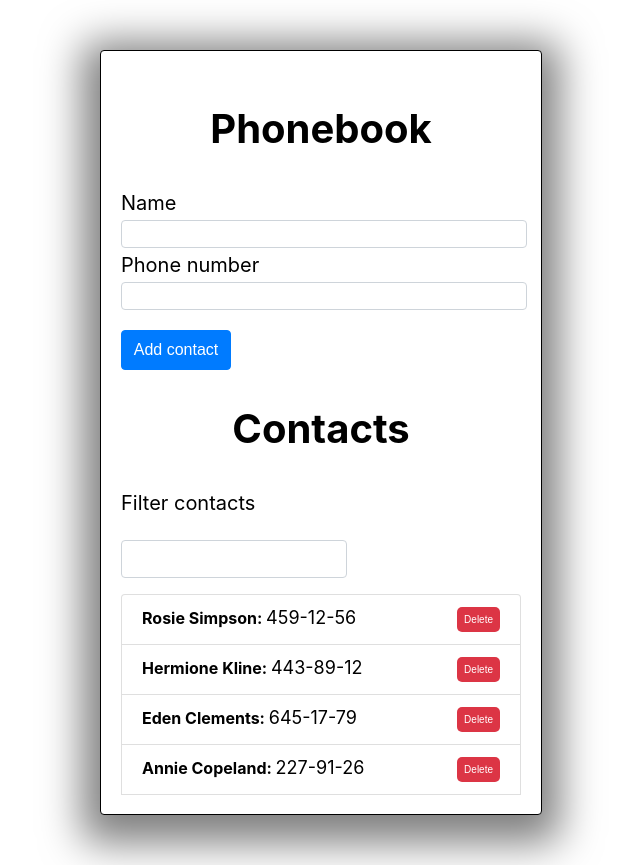
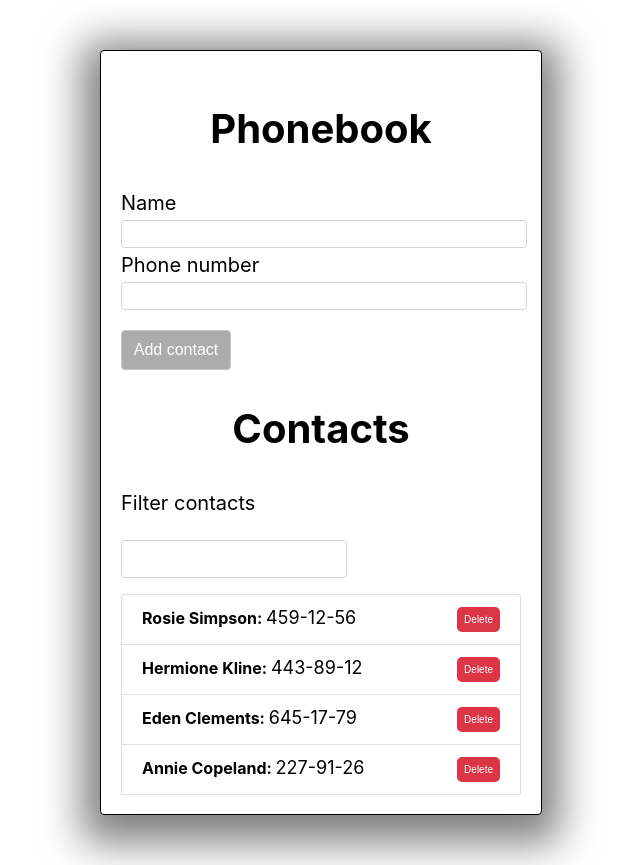
Before and after one commit to Piojank/goit-react-hw-02-phonebook, a React (Create React App) app: page / in a window 1280 px wide. Shown: the whole page, without its empty margins (319-959 px from the left). Built offline with nearby package versions, Linux system fonts and the light colour scheme.

Commit message:
delete console.log let Notiflix

```diff
--- a/src/components/App.jsx
+++ b/src/components/App.jsx
@@ -2,7 +2,7 @@ import React, { Component } from "react";
 import s from './App.module.css';
 
 import { Section } from "./Section/Section";
-// import { Notification } from "./Notification/Notification";
+import { Notification } from "./Notification/Notification";
 import { ContactForm } from "./ContactForm/ContactForm";
 import { ContactList } from "./ContactList/ContactList";
 import { Filter } from "./Filter/Filter";
@@ -33,7 +33,7 @@ export class App extends Component {
 
         contacts.forEach(el => {
             if (el.name === contact.name) {
-                Notify.alert(`${el.name} is already in contacts!`);
+                Notify.failure(`${el.name} is already in contacts!`);
                 isPresent = true;
                 return;
             }
@@ -45,7 +45,6 @@ export class App extends Component {
             return { contacts: [...prevState.contacts, contact] };
         });
 
-        console.log(`New contact has been added! Name: ${contact.name}, Phone number: ${contact.number}.`);
         Notify.success(`New contact has been added! Name: ${contact.name}, Phone number: ${contact.number}.`);
     };
 
@@ -65,7 +64,6 @@ export class App extends Component {
         if (contact) {
             const { name, number } = contact;
 
-            console.log(`Contact has been deleted! Name: ${name}, Phone number: ${number}.`);
             Notify.warning(`Contact has been deleted! Name: ${name}, Phone number: ${number}.`);
 
             this.setState({
@@ -88,6 +86,7 @@ export class App extends Component {
                     {filteredContacts.length > 0 && (
                         <ContactList contacts={filteredContacts} onDelete={this.clearContact}/>
                     )}
+                    {contacts.length < 1 && <Notification message="You phonebook is empty! Please add contact."/>}
                 </Section>
             </div>
         );
--- a/src/components/ContactForm/ContactForm.jsx
+++ b/src/components/ContactForm/ContactForm.jsx
@@ -1,6 +1,5 @@
 import { Component } from 'react';
 import s from './ContactForm.module.css';
-import { Notify } from 'notiflix/build/notiflix-notify-aio';
 
 const INITIAL_STATE = {
     name: "",
@@ -59,7 +58,7 @@ export class ContactForm extends Component {
                     />
                 </label>
 
-                <button type="submit" className={s.btn} >
+                <button type="submit" className={s.btn} disabled={!name || !number}>
                     Add contact
                 </button>
             </form>
--- a/src/components/ContactForm/ContactForm.module.css
+++ b/src/components/ContactForm/ContactForm.module.css
@@ -37,6 +37,8 @@ label {
     text-align: center;
     white-space: nowrap;
     vertical-align: middle;
+
+    cursor: pointer;
 
     width: 110px;
     height: 40px;
@@ -92,8 +94,8 @@ label {
 .btn.disabled,
 .btn:disabled {
     color: #fff;
-    background-color: #007bff;
-    border-color: #007bff;
+    background-color: gray;
+    border-color: darkgrey;
 }
 
 .btn.disabled,
```
Also changed, not shown: 1 other file (tests, documents, lock files or other folders).
